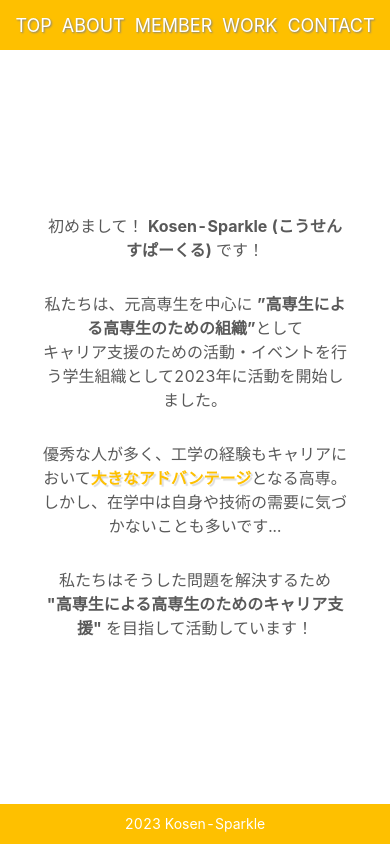
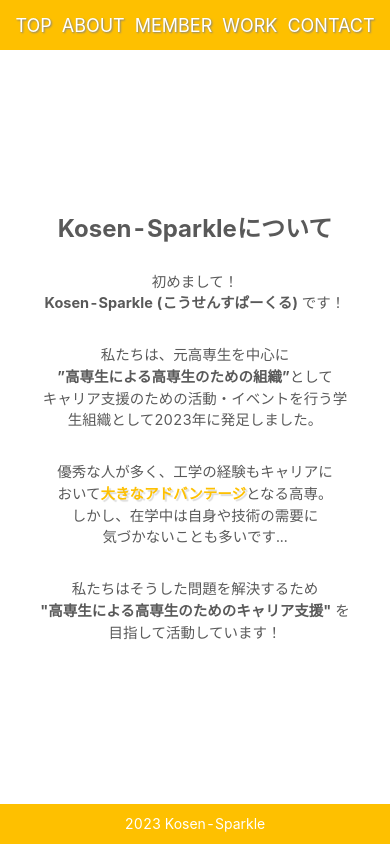
Before and after one commit to sin392/nuxt2-app, a Nuxt app: page /about in a window 390 px wide. Built offline with nearby package versions, Linux system fonts and the light colour scheme.

Commit message:
update text & text layout

```diff
--- a/src/pages/about.vue
+++ b/src/pages/about.vue
@@ -1,21 +1,24 @@
 <template>
   <div class="wrapper">
+    <p class="title">Kosen-Sparkleについて</p>
+    <div class="flex-wrapper">
       <div>
-      初めまして！
-      <span class="bold">Kosen-Sparkle (こうせん すぱーくる)</span>
+        初めまして！<br class="br-sma" />
+        <span class="bold">Kosen-Sparkle (こうせんすぱーくる)</span>
         です！
       </div>
       <div>
-      私たちは、元高専生を中心に
+        私たちは、元高専生を中心に<br class="br-sma" />
         <span class="bold">”高専生による高専生のための組織”</span>として<br />
-      キャリア支援のための活動・イベントを行う学生組織として2023年に活動を開始しました。
+        キャリア支援のための活動・イベントを行う学生組織として2023年に発足しました。
       </div>
 
       <div>
-      優秀な人が多く、工学の経験もキャリアにおいて<span class="bold accent"
-        >大きなアドバンテージ</span
+        優秀な人が多く、工学の経験もキャリアに<br class="br-sma" />
+        おいて<span class="bold accent">大きなアドバンテージ</span
         >となる高専。<br />
-      しかし、在学中は自身や技術の需要に気づかないことも多いです...
+        しかし、在学中は自身や技術の需要に<br class="br-sma" />
+        気づかないことも多いです...
       </div>
       <div>
         私たちはそうした問題を解決するため<br />
@@ -23,9 +26,13 @@
         を目指して活動しています！
       </div>
     </div>
+  </div>
 </template>
 
 <style scoped>
+.br-sma {
+  display: none;
+}
 .bold {
   font-weight: bold;
 }
@@ -38,17 +45,32 @@
   max-height: 100%;
   margin: auto;
   text-align: center;
+  font-size: x-large;
+}
+.title {
+  font-weight: bold;
+  font-size: xx-large;
+  text-align: center;
+}
+.flex-wrapper {
   display: flex;
   flex-direction: column;
   justify-content: center;
   gap: 50px;
-  font-size: x-large;
 }
 @media (max-width: 480px) {
   .wrapper {
-    font-size: medium;
+    font-size: 14.5px;
     width: 80%;
+  }
+  .flex-wrapper {
     gap: 30px;
+  }
+  .br-sma {
+    display: block;
+  }
+  .title {
+    font-size: x-large;
   }
 }
 </style>
--- a/src/pages/contact.vue
+++ b/src/pages/contact.vue
@@ -30,7 +30,7 @@
         </p>
       </div>
       <div class="announce">
-        <div>運営メンバーやイベント協力のご連絡なども募集しております！</div>
+        <div>運営メンバーやイベント協力のご連絡などもお待ちしております！</div>
         <ul>
           <li>キャリア支援や起業に興味がある</li>
           <li>組織運営の勉強がしてみたい</li>
@@ -124,11 +124,11 @@
   ul {
     padding-top: 10px;
     padding-bottom: 10px;
-    gap: 0;
+    gap: 5px;
     padding-left: 10px;
   }
   li {
-    font-size: small;
+    font-size: smaller;
     font-weight: bold;
   }
 }
```
Lines whose indentation alone changed are shown as unchanged.
